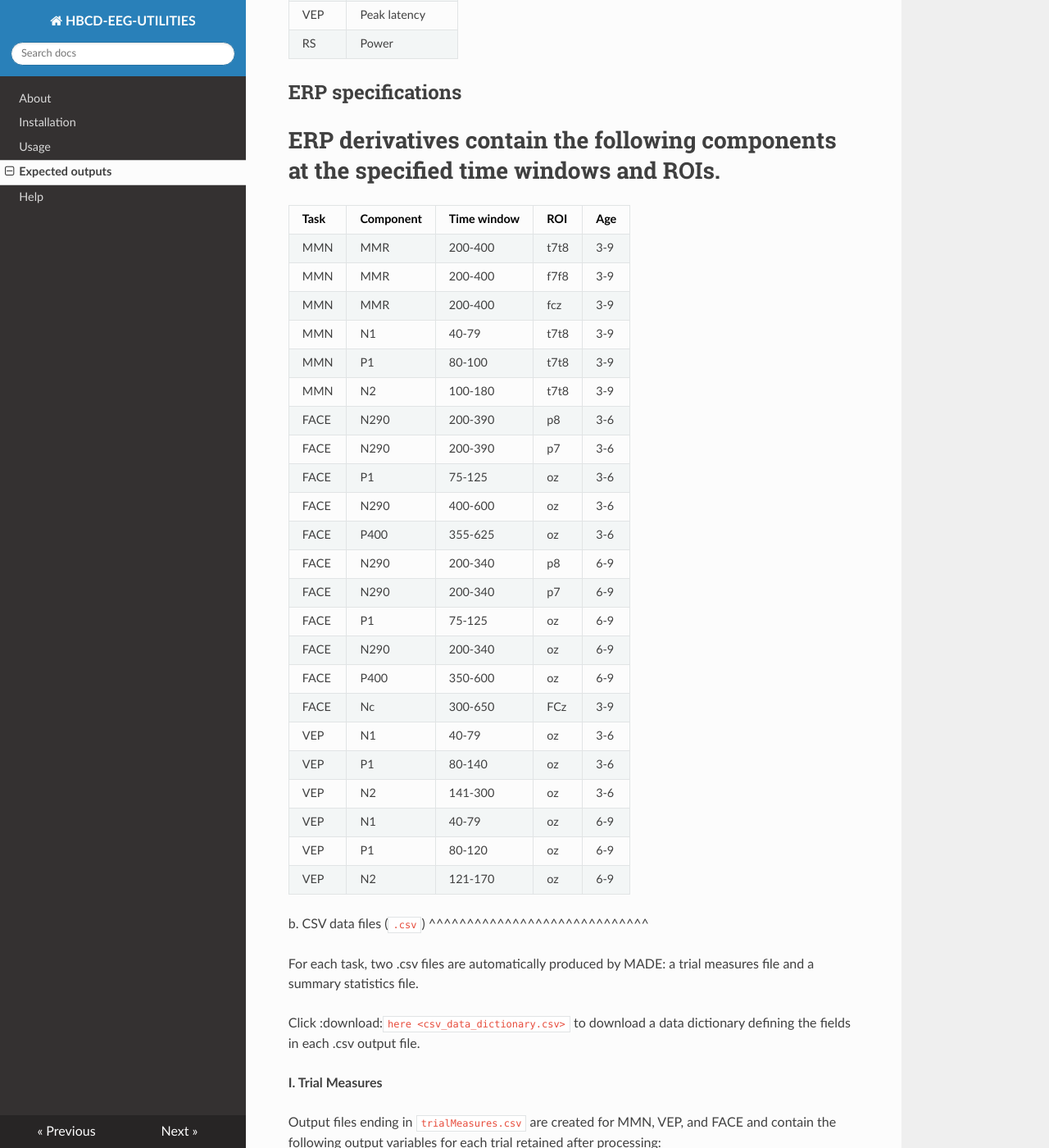
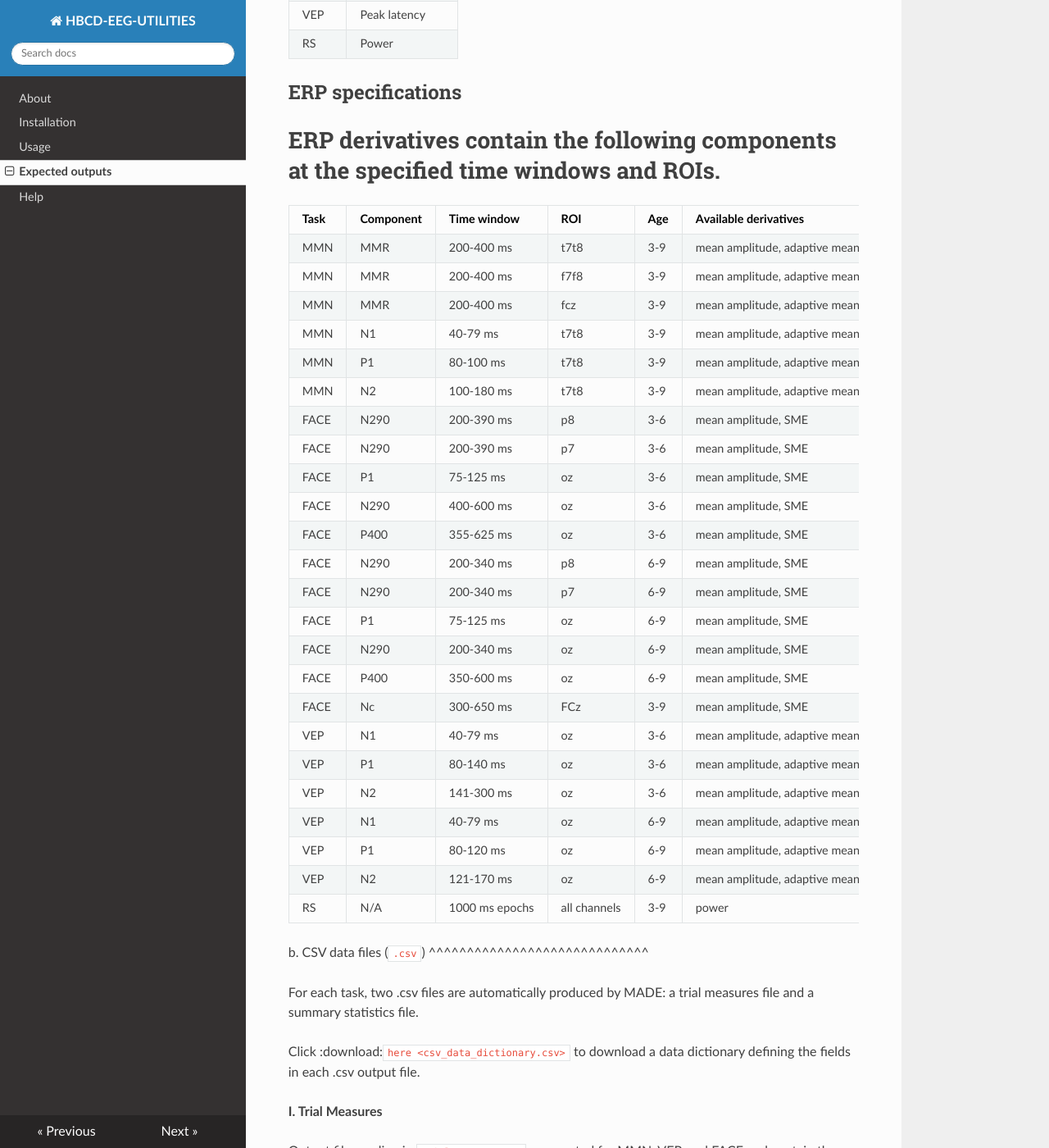
Before and after one commit to Child-Development-Lab/HBCD-EEG-Utilities, an MkDocs documentation site: the page built from docs/expected-outputs.md, in a window 1280 px wide and 1400 px high, scrolled down 650 px. Shown: the whole window at 82% size. Built offline with MkDocs 1.6.1, drawn with Linux system fonts in a browser that asks for light colours; nearby versions of some CDN libraries.

Commit message:
add derivatives to table in expected outputs

```diff
--- a/docs/expected-outputs.md
+++ b/docs/expected-outputs.md
@@ -22,31 +22,32 @@
 
 # ERP derivatives contain the following components at the specified time windows and ROIs.
 
-| Task | Component | Time window | ROI  | Age |
-|------|-----------|-------------|------|-----|
-| MMN  | MMR       | 200-400     | t7t8 | 3-9 |
-| MMN  | MMR       | 200-400     | f7f8 | 3-9 |
-| MMN  | MMR       | 200-400     | fcz  | 3-9 |
-| MMN  | N1        | 40-79       | t7t8 | 3-9 |
-| MMN  | P1        | 80-100      | t7t8 | 3-9 |
-| MMN  | N2        | 100-180     | t7t8 | 3-9 |
-| FACE | N290      | 200-390     | p8   | 3-6 |
-| FACE | N290      | 200-390     | p7   | 3-6 |
-| FACE | P1        | 75-125      | oz   | 3-6 |
-| FACE | N290      | 400-600     | oz   | 3-6 |
-| FACE | P400      | 355-625     | oz   | 3-6 |
-| FACE | N290      | 200-340     | p8   | 6-9 |
-| FACE | N290      | 200-340     | p7   | 6-9 |
-| FACE | P1        | 75-125      | oz   | 6-9 |
-| FACE | N290      | 200-340     | oz   | 6-9 |
-| FACE | P400      | 350-600     | oz   | 6-9 |
-| FACE | Nc        | 300-650     | FCz  | 3-9 |
-| VEP  | N1        | 40-79       | oz   | 3-6 |
-| VEP  | P1        | 80-140      | oz   | 3-6 |
-| VEP  | N2        | 141-300     | oz   | 3-6 |
-| VEP  | N1        | 40-79       | oz   | 6-9 |
-| VEP  | P1        | 80-120      | oz   | 6-9 |
-| VEP  | N2        | 121-170     | oz   | 6-9 |
+| Task | Component | Time window | ROI  | Age | Available derivatives                              |
+|------|-----------|-------------|------|-----|----------------------------------------------------|
+| MMN  | MMR       | 200-400 ms    | t7t8 | 3-9 | mean amplitude, adaptive mean, peak latency, SME |
+| MMN  | MMR       | 200-400 ms    | f7f8 | 3-9 | mean amplitude, adaptive mean, peak latency, SME |
+| MMN  | MMR       | 200-400 ms    | fcz  | 3-9 | mean amplitude, adaptive mean, peak latency, SME |
+| MMN  | N1        | 40-79 ms      | t7t8 | 3-9 | mean amplitude, adaptive mean, peak latency, SME |
+| MMN  | P1        | 80-100 ms     | t7t8 | 3-9 | mean amplitude, adaptive mean, peak latency, SME |
+| MMN  | N2        | 100-180 ms    | t7t8 | 3-9 | mean amplitude, adaptive mean, peak latency, SME |
+| FACE | N290      | 200-390 ms    | p8   | 3-6 | mean amplitude, SME                              |
+| FACE | N290      | 200-390 ms    | p7   | 3-6 | mean amplitude, SME                              |
+| FACE | P1        | 75-125 ms     | oz   | 3-6 | mean amplitude, SME                              |
+| FACE | N290      | 400-600 ms    | oz   | 3-6 | mean amplitude, SME                              |
+| FACE | P400      | 355-625 ms    | oz   | 3-6 | mean amplitude, SME                              |
+| FACE | N290      | 200-340 ms    | p8   | 6-9 | mean amplitude, SME                              |
+| FACE | N290      | 200-340 ms    | p7   | 6-9 | mean amplitude, SME                              |
+| FACE | P1        | 75-125 ms     | oz   | 6-9 | mean amplitude, SME                              |
+| FACE | N290      | 200-340 ms    | oz   | 6-9 | mean amplitude, SME                              |
+| FACE | P400      | 350-600 ms    | oz   | 6-9 | mean amplitude, SME                              |
+| FACE | Nc        | 300-650 ms    | FCz  | 3-9 | mean amplitude, SME                              |
+| VEP  | N1        | 40-79 ms      | oz   | 3-6 | mean amplitude, adaptive mean, peak latency, SME |
+| VEP  | P1        | 80-140 ms     | oz   | 3-6 | mean amplitude, adaptive mean, peak latency, SME |
+| VEP  | N2        | 141-300 ms    | oz   | 3-6 | mean amplitude, adaptive mean, peak latency, SME |
+| VEP  | N1        | 40-79 ms      | oz   | 6-9 | mean amplitude, adaptive mean, peak latency, SME |
+| VEP  | P1        | 80-120 ms     | oz   | 6-9 | mean amplitude, adaptive mean, peak latency, SME |
+| VEP  | N2        | 121-170 ms    | oz   | 6-9 | mean amplitude, adaptive mean, peak latency, SME |
+| RS   | N/A       | 1000 ms epochs| all channels   | 3-9 | power |
 
 
 
```
